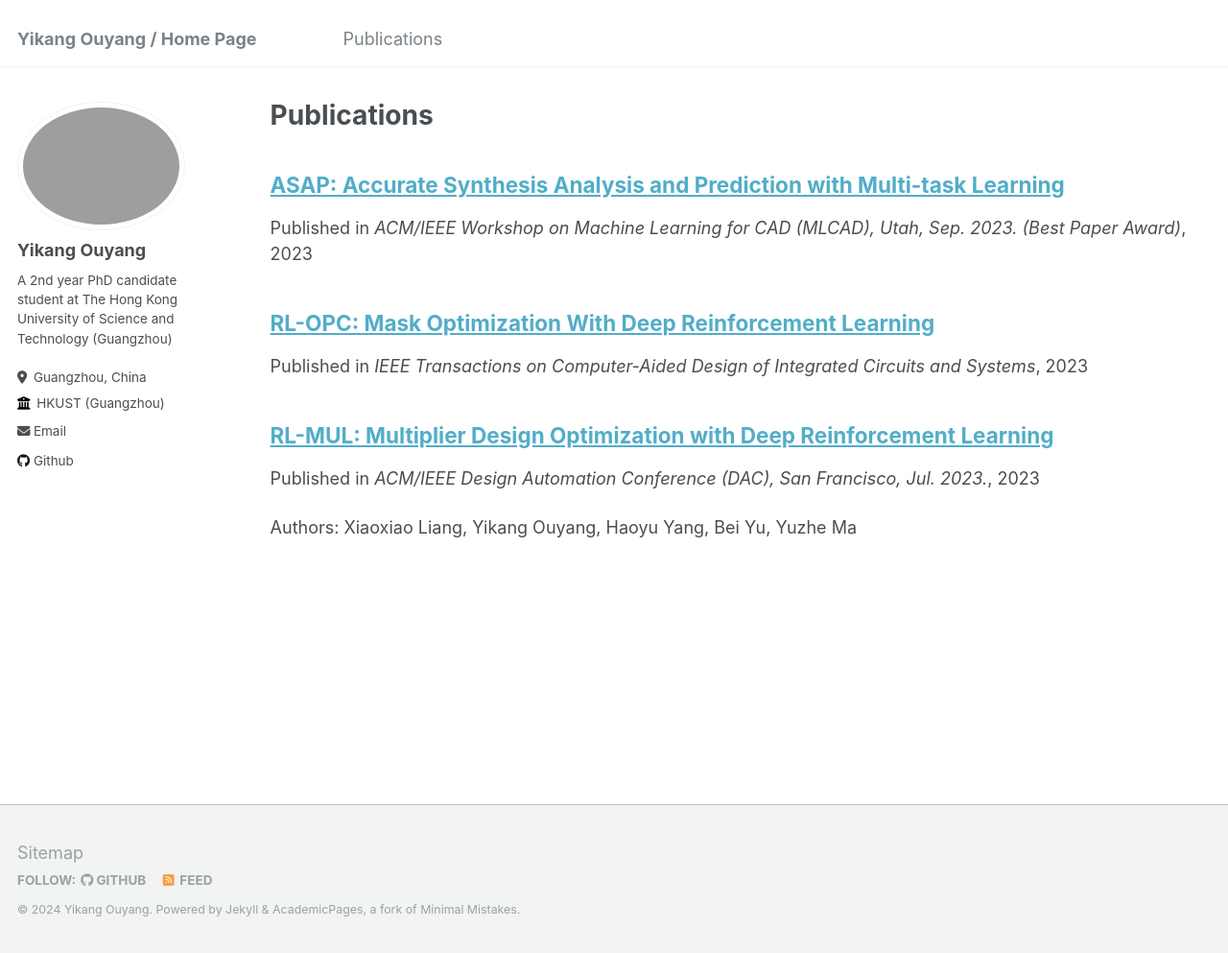
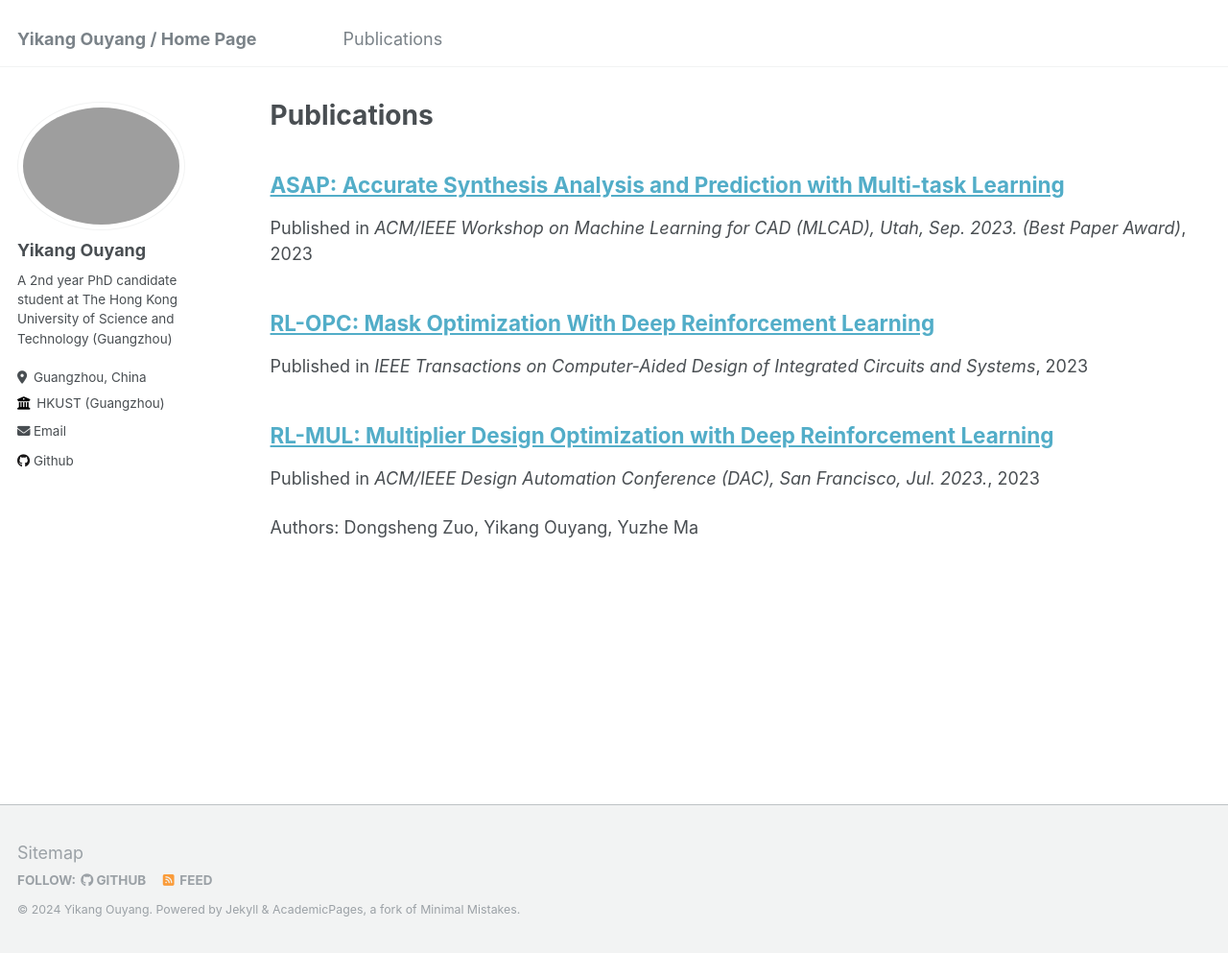
Before and after one commit to YiKangOY/YiKangOY.github.io, a Jekyll site: the page built from _pages/publications.md, in a window 1280 px wide and 993 px high. Shown: the whole window at 96% size. Built offline with Jekyll 4.4.1, drawn with Linux system fonts in a browser that asks for light colours.

Commit message:
Update paper1.md

```diff
--- a/_publications/paper1.md
+++ b/_publications/paper1.md
@@ -4,6 +4,6 @@ collection: publications
 permalink: /publication/paper1
 date: 2023-07-01
 venue: 'ACM/IEEE Design Automation Conference (DAC), San Francisco, Jul. 2023.'
-authors: Xiaoxiao Liang, Yikang Ouyang, Haoyu Yang, Bei Yu, Yuzhe Ma
+authors: Dongsheng Zuo, Yikang Ouyang, Yuzhe Ma
 paperurl: '[http://academicpages.github.io/files/paper3.pdf](https://ieeexplore.ieee.org/document/10247941)'
 ---
```
